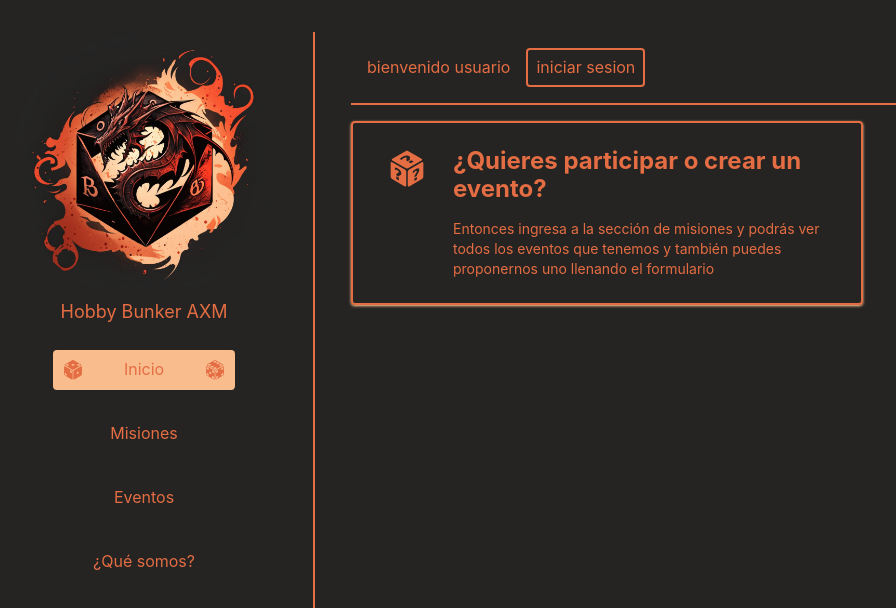
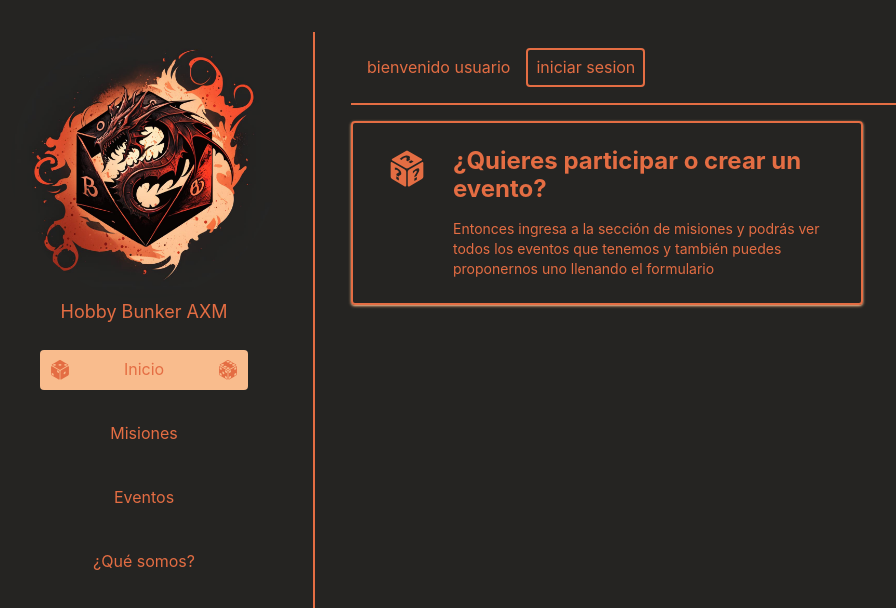
Before and after one commit to ejbarrera0614/hobby-bunker-axm, a React (Vite) app: page / in a window 1280 px wide. Shown: the top 608 px of the page, without its empty margins (21-917 px from the left). Built offline with nearby package versions, Linux system fonts and the light colour scheme.

Commit message:
Se añaden ajustes personalizados tailwind Se distribuye mejor las interfaces y componentes

```diff
--- /dev/null
+++ b/src/hobby-bunker-ui/components/LinkWithDicesIcons.tsx
@@ -0,0 +1,14 @@
+import { NavLink } from 'react-router-dom'
+import { DiceSixFaces, DiceSixFacesTwo } from '@ui/components/Icons'
+import { Link } from '@/interface/Links'
+
+export  function LinkWithDicesIcons({ path, label, showDices }: Link): JSX.Element  {
+    const dicesStyle = (showDices ?? false) ? '' : 'invisible'
+
+    return (
+      <NavLink to={path} className='hover:text-hover grid grid-cols-link h-full nav-link py-2'>
+          <span className={`col-start-1 m-auto ${dicesStyle}`}><DiceSixFaces /></span>
+          <h5 className='col-start-2 m-auto'>{label}</h5>
+          <span className={`col-start-3 m-auto ${dicesStyle}`}><DiceSixFacesTwo /></span>
+      </NavLink >)
+  }
--- a/src/hobby-bunker-ui/components/Menu.tsx
+++ b/src/hobby-bunker-ui/components/MenuContainer.tsx
@@ -1,28 +1,8 @@
-import { DiceSixFaces, DiceSixFacesTwo } from '@ui/components/Icons'
-import { NavLink, useLocation } from 'react-router-dom'
+import {  useLocation } from 'react-router-dom'
 import { ROUTES } from '@/constants/menu'
 import { t } from '@/utils/translate'
-interface Link {
-  path: string
-  label: string
-  showDices?: boolean
-}
-interface LinksWithSubMenu {
-  path: string
-  label: string
-  subMenu?: Link[]
-}
-
-const LinkWithDicesIcons = ({ path, label, showDices }: Link): JSX.Element => {
-  const dicesStyle = (showDices ?? false) ? '' : 'invisible'
-
-  return (
-    <NavLink to={path} className='hover:text-hover grid grid-cols-link h-full nav-link py-2'>
-        <span className={`col-start-1 m-auto ${dicesStyle}`}><DiceSixFaces /></span>
-        <h5 className='col-start-2 m-auto'>{label}</h5>
-        <span className={`col-start-3 m-auto ${dicesStyle}`}><DiceSixFacesTwo /></span>
-    </NavLink >)
-}
+import { LinkWithDicesIcons } from './LinkWithDicesIcons'
+import { Link, LinksWithSubMenu } from '@/interface/Links'
 
 const LinksContainer = ({ path, label, subMenu }: LinksWithSubMenu): JSX.Element => {
   const { pathname } = useLocation()
@@ -56,7 +36,7 @@ export function MenuContainer (): JSX.Element {
 
   return (
     <nav className='mt-6'>
-        <ul className='m-auto flex max-w-fit flex-col items-center gap-6'>
+        <ul className='m-auto flex max-w-fit min-w-menu-container flex-col items-center gap-6'>
             <LinksContainer path={ROUTES.home.path} label={t(ROUTES.home.label)} />
             <LinksContainer path={ROUTES.quest.path} label={t(ROUTES.quest.label)} subMenu={subMenu}/>
             <LinksContainer path={ROUTES.events.path} label={t(ROUTES.events.label)} />
--- a/src/hobby-bunker-ui/components/SelectListGameType.tsx
+++ b/src/hobby-bunker-ui/components/SelectListGameType.tsx
@@ -10,7 +10,7 @@ export const SelectListGameType = forwardRef<HTMLSelectElement, ISelectGameType>
 
   return (
     <LabelInputContainer label={label ?? ''}>
-      <select name={name} defaultValue='' ref={ref} onChange={onChange} className={` ${className} bg-transparent  rounded border-2 w-full max-w-xs p-2 focus:outline-none cursor-pointer `} >
+      <select name={name} defaultValue='' ref={ref} onChange={onChange} className={`bg-transparent  rounded border-2 w-full  p-2 focus:outline-none cursor-pointer ${className} `} >
         <option disabled value={''}  className=" cursor-pointer">{t('selectAGame')}</option>
         {isLoading
           ? <option disabled className=" cursor-pointer">{t('loading')}</option>
--- a/src/hobby-bunker-ui/layouts/RootLayout.tsx
+++ b/src/hobby-bunker-ui/layouts/RootLayout.tsx
@@ -1,7 +1,7 @@
 import { useEffect } from 'react'
 import { Outlet } from 'react-router-dom'
-import {MenuContainer} from '@ui/components/Menu'
 import {Header} from '@ui/components/Header'
+import { MenuContainer } from '@ui/components/MenuContainer'
 export function RootLayout (): JSX.Element {
   useEffect(() => {
     document.title = 'Home Page'
--- a/src/hobby-bunker-ui/pages/Quest/QuestAddPage.tsx
+++ b/src/hobby-bunker-ui/pages/Quest/QuestAddPage.tsx
@@ -5,17 +5,21 @@ import {InputText} from '@ui/components/InputText'
 import { useForm } from 'react-hook-form'
 import { useErrorsHookForm } from '../../../hooks/useErrorsHookForm';
 
-type Inputs = Record<string, string>
+interface InputModel {
+  Name: string
+  Description: string
+  GameTypeID: string
+}
 
 export function QuestAddPage (): JSX.Element {
-  const { register, handleSubmit, formState: { errors } } = useForm<Inputs>()
+  const { register, handleSubmit, formState: { errors } } = useForm<InputModel>()
   const useErrors = useErrorsHookForm()
   const onSubmit = handleSubmit(data => console.log(data));
 
   return (
       <form onSubmit={onSubmit} className='flex flex-col gap-6 max-w-md '>
         <h1>{t('addQuest')}</h1>
-        <SelectListGameType label='Selecciona un tipo de juego' className="bg-white w-full max-w-xl" {...register('GameType', useErrors({required: true}) )} error={errors?.GameType}/>
+        <SelectListGameType label='Selecciona un tipo de juego' className="bg-white w-full " {...register('GameTypeID', useErrors({required: true}) )} error={errors?.GameTypeID}/>
         <InputText label={t('name')} placeholder={t('phNameNewEvent')}  {...register('Name', useErrors({required: true, minLength:20}) )} error={errors?.Name}  />
         <InputTextArea label={t('description')}  placeholder={t('phDescriptionNewEvent')} {...register('Description', useErrors({required: true, maxLength:500}) )} error={errors?.Description}  />
         <button type="submit" className='border-2 p-4 rounded font-bold hover:text-hover ml-auto' >{t('send')}</button>
--- a/src/hooks/useTestFirebase.ts
+++ b/src/hooks/useTestFirebase.ts
@@ -1,7 +1,7 @@
 import { useState, useEffect, useRef, useCallback } from 'react'
 import FirebaseDB from '@/firebase/index'
 import { collection, getDocs } from 'firebase/firestore/lite'
-import { type IDataUseGetData, type IDataGames } from '@/interface/games'
+import { IDataGames, IDataUseGetData } from '@/interface/Games'
 import { isDevelopment } from '@/utils/isDevelopment'
 
 export const useGetData = (): IDataUseGetData => {
--- /dev/null
+++ b/src/interface/Links.ts
@@ -0,0 +1,11 @@
+export interface Link {
+    path: string
+    label: string
+    showDices?: boolean
+}
+
+export interface LinksWithSubMenu {
+    path: string
+    label: string
+    subMenu?: Link[]
+  }
--- a/tailwind.config.cjs
+++ b/tailwind.config.cjs
@@ -24,6 +24,9 @@ module.exports = {
     },
     gridTemplateColumns: {
       link: 'minmax(10px, 40px) auto minmax(10px, 40px)'
+    },
+    minWidth:{
+      'menu-container': '13rem'
     }
   },
   plugins: []
```
